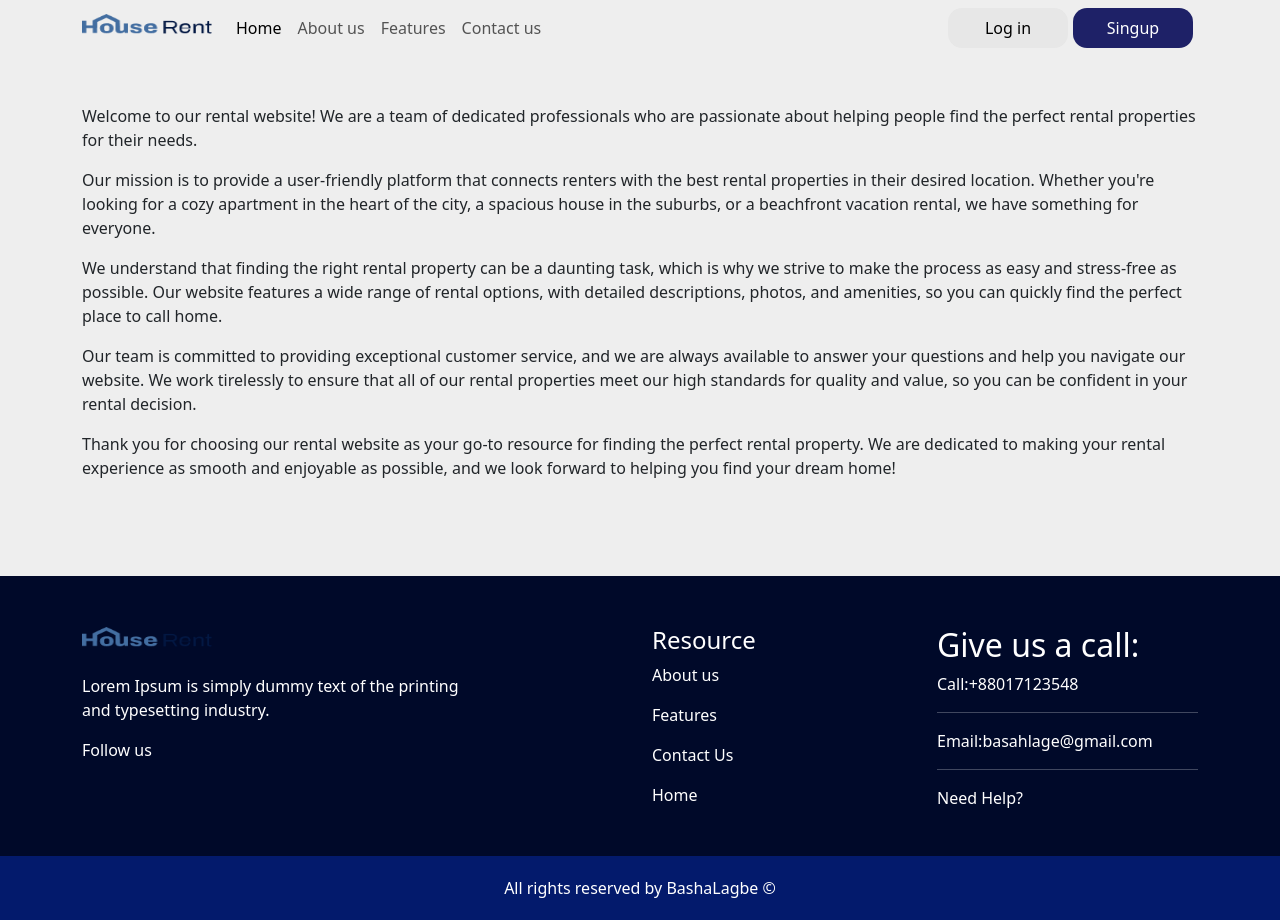
After one commit to Saif-Tasnim/Basa_Lagbe, a Django app: page /aboutus in a window 1280 px wide. The commit adds this page. Run offline with Django 4.2, Linux system fonts and the light colour scheme.

Commit message:
adding about us page

```diff
--- a/home_app/urls.py
+++ b/home_app/urls.py
@@ -1,8 +1,9 @@
 from django.urls import path
 
-from .views import index
+from .views import index,about
 
 
 urlpatterns = [
-    path("", index, name="index")
+    path("", index, name="index"),
+    path("aboutus", about, name="about")
 ]
--- a/home_app/views.py
+++ b/home_app/views.py
@@ -5,3 +5,6 @@ from django.shortcuts import render
 
 def index(request):
     return render(request, 'index.html')
+
+def about(request):
+    return render(request, 'Components/AboutUspage.html')
--- /dev/null
+++ b/templates/Components/AboutUspage.html
@@ -0,0 +1,29 @@
+{% extends 'base.html' %}
+
+{%load static%}
+
+{%block content%}
+<div class="container mt-5 pb-5">
+    <p  class=" mt-5">
+        Welcome to our rental website! We are a team of dedicated professionals who are passionate about helping people find the perfect rental properties for their needs.</p>
+
+   <p>
+    Our mission is to provide a user-friendly platform that connects renters with the best rental properties in their desired location. Whether you're looking for a cozy apartment in the heart of the city, a spacious house in the suburbs, or a beachfront vacation rental, we have something for everyone.
+   </p>
+   <p>
+    We understand that finding the right rental property can be a daunting task, which is why we strive to make the process as easy and stress-free as possible. Our website features a wide range of rental options, with detailed descriptions, photos, and amenities, so you can quickly find the perfect place to call home.
+
+   </p>
+
+    <p>
+        Our team is committed to providing exceptional customer service, and we are always available to answer your questions and help you navigate our website. We work tirelessly to ensure that all of our rental properties meet our high standards for quality and value, so you can be confident in your rental decision.
+
+    </p>
+   <p class=" mb-5"> Thank you for choosing our rental website as your go-to resource for finding the perfect rental property. We are dedicated to making your rental experience as smooth and enjoyable as possible, and we look forward to helping you find your dream home!</p>
+
+</div>
+
+{% include "./footer.html" %}
+
+
+{%endblock%}
--- a/templates/Components/navbar.html
+++ b/templates/Components/navbar.html
@@ -28,7 +28,7 @@
           <a class="nav-link active" aria-current="page" href="{%url 'index'%}">Home</a>
         </li>
         <li class="nav-item">
-          <a class="nav-link" href="#">About us</a>
+          <a class="nav-link" href="{%url 'about'%}">About us</a>
         </li>
         <li class="nav-item">
           <a class="nav-link" href="#">Features</a>
```
